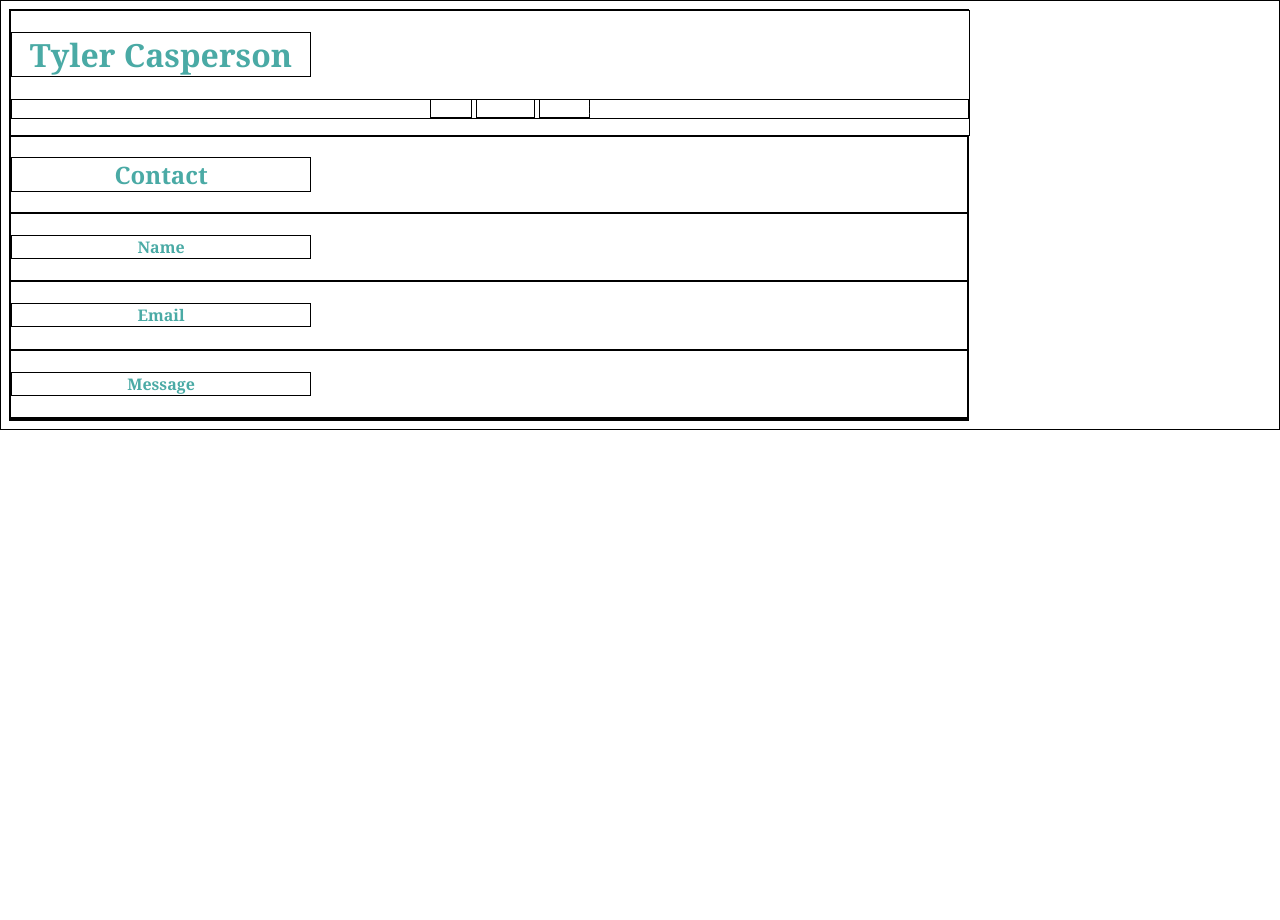
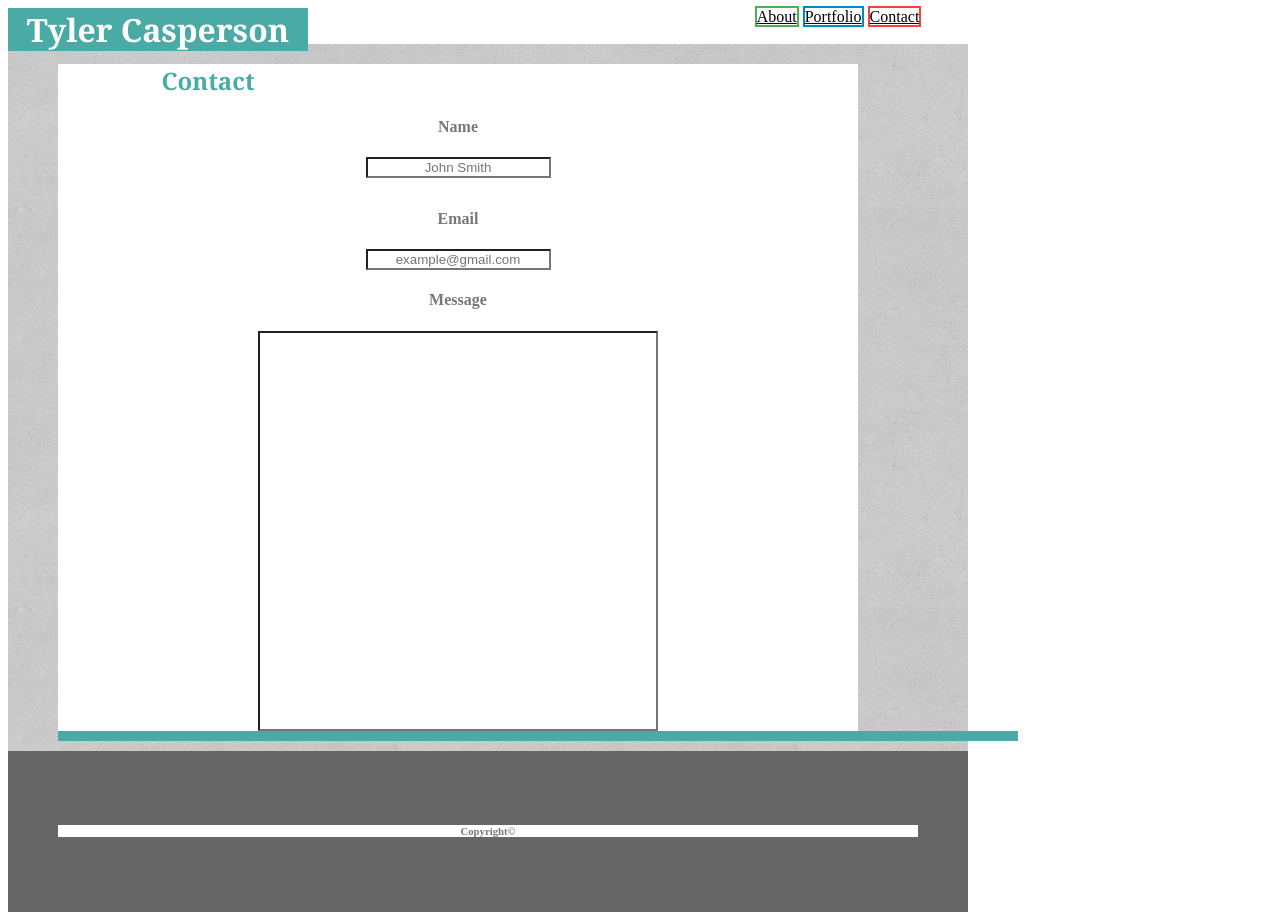
Before and after one commit to tylercasperson/Basic-Portfolio, a plain HTML site: page contact.html in a window 1280 px wide. Before the commit the page ends 800 px from the top, so only its background shows below. Drawn offline with Linux system fonts and the light colour scheme; files that its build step writes are made by us from their sources.

Commit message:
Ready to turn in

```diff
--- a/assets/css/style.css
+++ b/assets/css/style.css
@@ -3,10 +3,9 @@
     text-align: center;
     color: #777777;
     background-color: white;
-    border: 1px solid black;
 }
 
-h1,h2,h3,h4,h5{
+h1,h2,h3{
     font-family: 'Georgia', Times, Times-New-Roman, serif;
     color: #4aaaa5;
     width: 300px;
@@ -52,7 +51,7 @@ footer{
     padding: 50px;
 }
 
-section{
+.bkimg{
     background-image: url("../images/mooning/mooning/mooning.png");
 }
 
@@ -156,3 +155,22 @@ section{
     margin-left: auto;
     margin-right: auto;
 }
+
+#emailAddress{
+    margin-left: auto;
+    margin-right: auto;
+}
+
+#fullname{
+    clear: both;
+    float: center;
+    margin: 0px 20px 10px 20px;
+}
+
+#message{
+    background-color: white;
+    float: center;
+    width: 400px;
+    height: 400px;
+    align-content: flex-start;
+}
--- a/contact.html
+++ b/contact.html
@@ -3,31 +3,42 @@
 <head>
     <meta charset= "utf-8">
     <title>Tyler Casperson</title>
-    <link rel= "stylesheet" type= "text/css" href= "style.css"/>
+    <link rel="stylesheet" href="assets/css/style.css"/>
 </head>
-<body>
+    <body class="bkimg">
         <header class="longbox">
-    <h1>Tyler Casperson</h1>
-    <ol>
-        <li>About</li>
-        <li>Portfolio</li>
-        <li>Contact</li>
-    </ol>
+            <h1 id="name">Tyler Casperson</h1>
+            <nav>
+                <ul class="buttons">
+                    <li><a button class="button1" href='./index.html';>About</a></li>
+                    <li><a button class="button2" href='portfolio.html';>Portfolio</a></li>
+                    <li><a button class="button3" href='./contact.html';>Contact</a></li>
+                </ul>
+            </nav>
+            <br>
+            <br>
         </header>
+    <section class="whitebox">
         <div>
             <h2>Contact</h2>
         </div>
         <div>
             <h4>Name</h4>
+            <input type="name" id="fullname" placeholder="John Smith">
         </div>
         <div>
             <h4>Email</h4>
+            <input type="email" id="emailAddress" placeholder="example@gmail.com">
         </div>
         <div>
             <h4>Message</h4>
+            <input type="message" id="message" placeholder="">
         </div>
-    <div>
-
+        <div class="footerbox">
         </div>
+    </section>
+        <footer>
+            <h6 id="centerm">Copyright©</h6>
+        </footer>
     </body>
 </html>
```
Also changed, not shown: index.html (+1 -2 lines), portfolio.html (+21 -11 lines). Lines whose indentation alone changed are shown as unchanged.
